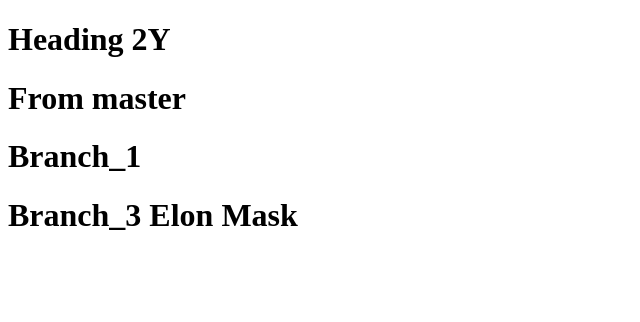
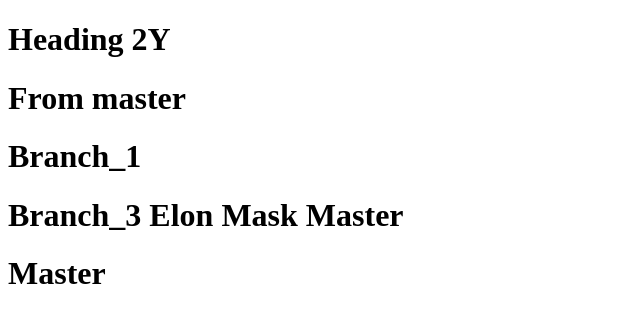
Before and after one commit to Volodymyr2208/prj1, a plain HTML site: page index.html in a window 1280 px wide. Shown: the whole page, without its empty margins (0-640 px from the left). Drawn offline with Linux system fonts and the light colour scheme.

Commit message:
Master changes

```diff
--- a/index.html
+++ b/index.html
@@ -7,6 +7,7 @@
         <h1>Heading 2Y</h1>
         <h1>From master</h1>
         <h1>Branch_1</h1>
-        <h1>Branch_3 Elon Mask</h1>
+        <h1>Branch_3 Elon Mask Master</h1>
+        <h1>Master</h1>
     </body>
 </html>
```
